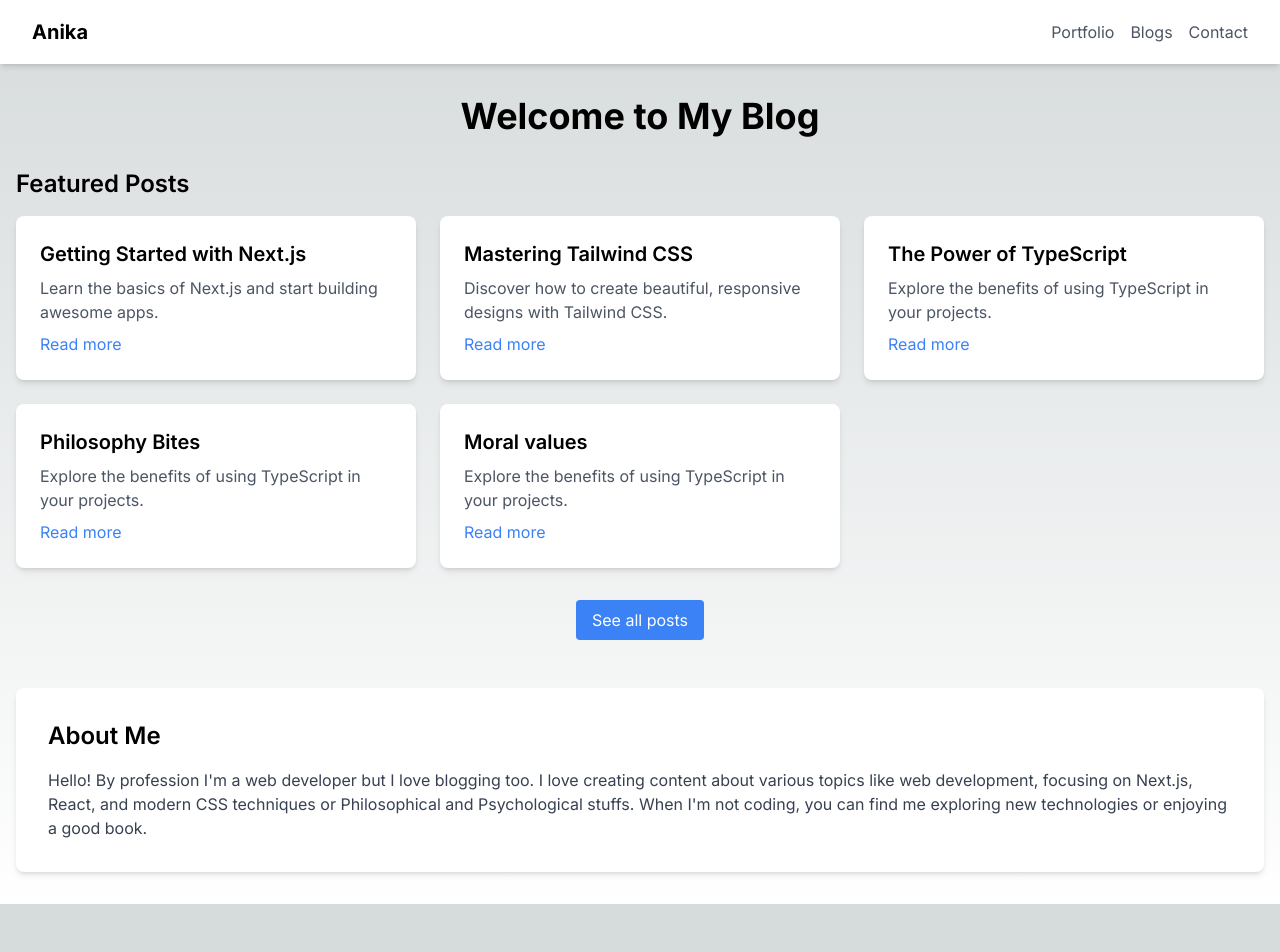
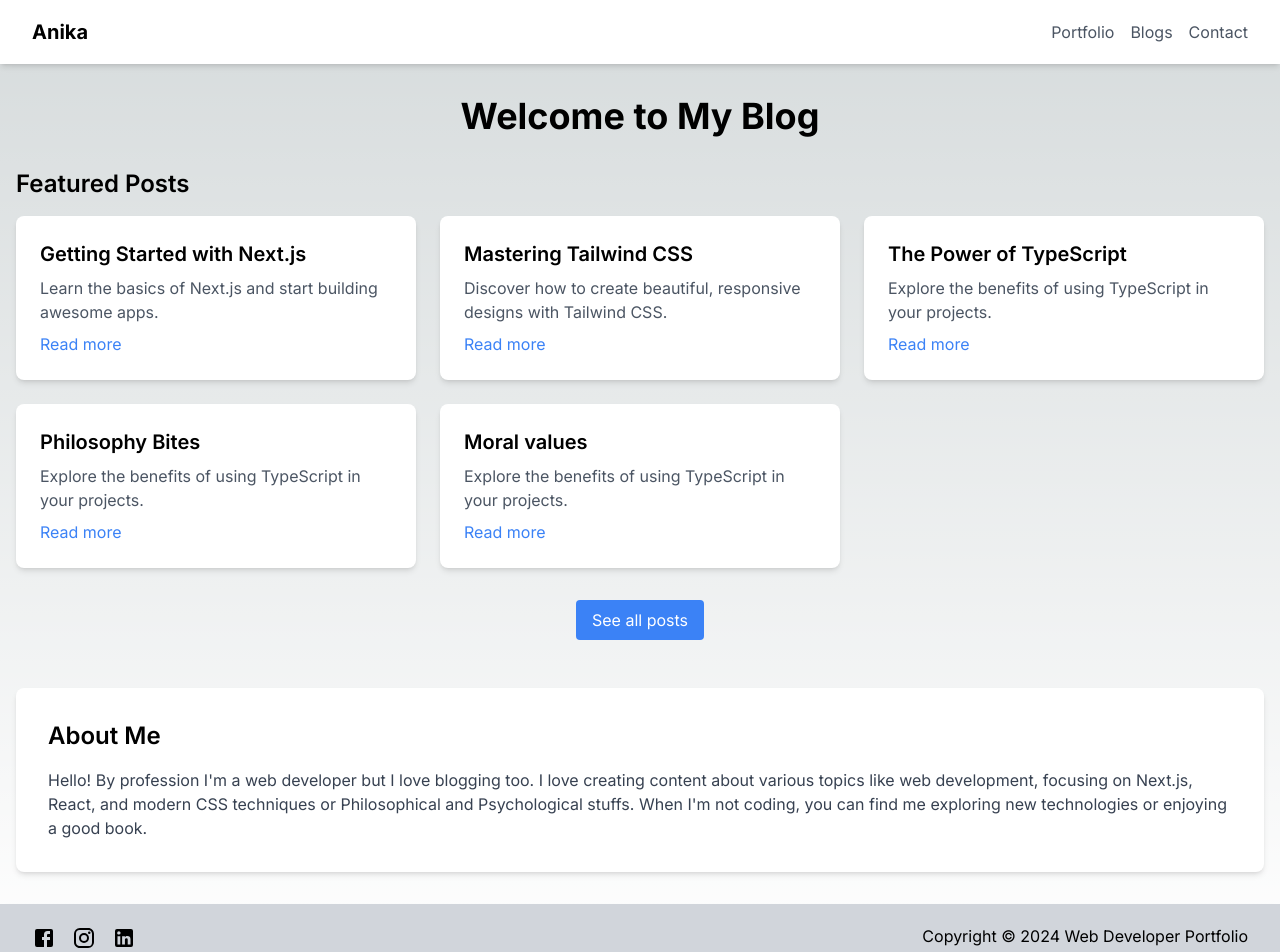
Before and after one commit to Khaled-Anika/personal-blog-portfolio, a Next.js app: page / in a window 1280 px wide. Shown: the top 952 px of the page. Before the commit the page ends 904 px from the top, so only its background shows below. Built offline with nearby package versions, Linux system fonts and the light colour scheme.

Commit message:
Added footer layout

```diff
--- a/src/app/layout.tsx
+++ b/src/app/layout.tsx
@@ -2,6 +2,8 @@ import type { Metadata } from "next";
 import { Inter } from "next/font/google";
 import "./globals.css";
 import Navbar from "./components/Navbar";
+import Link from "next/link";
+import { Facebook, Instagram, LinkedIn } from '@mui/icons-material';
 
 const inter = Inter({ subsets: ["latin"] });
 
@@ -22,6 +24,25 @@ export default function RootLayout({
         <div className="pt-16">
           {children}
         </div>
+        {/* footer start */}
+        <footer className="bg-gray-300 shadow-md z-10">
+          <div className="max-w-7xl mx-auto px-4 sm:px-6 lg:px-8 h-16 flex items-center justify-between">
+            <div className="space-x-4">
+              <Link href="/" className="text-xl font-bold">
+                <Facebook />
+              </Link>
+              <Link href="/" className="text-xl font-bold">
+                <Instagram />
+              </Link><Link href="/" className="text-xl font-bold">
+                <LinkedIn />
+              </Link>
+            </div>
+            <div>
+              Copyright © 2024 Web Developer Portfolio
+            </div>
+          </div>
+        </footer>
+        {/* footer end */}
       </body>
     </html>
   );
```
Also changed, not shown: package.json (+9 -5 lines), src/app/components/Navbar.tsx (+4 -4 lines), 1 other file (tests, documents, lock files or other folders).
